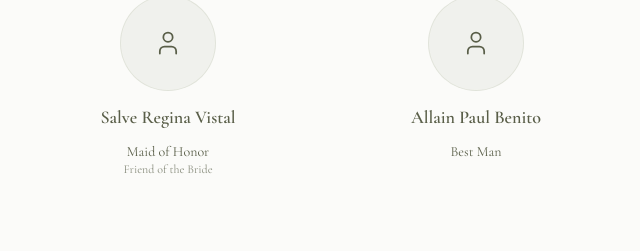
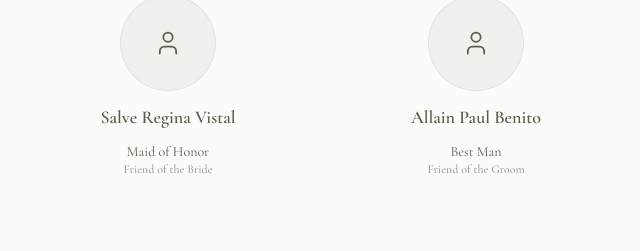
Before and after one commit to CeeZ-11/wedding-rsvp, a React (Vite) app: page /guide in a window 1280 px wide. Shown: the part 5717-5968 px from the top of the page, without its empty margins (318-958 px from the left). Built offline with nearby package versions, Linux system fonts and the light colour scheme.

Commit message:
Update entourage

```diff
--- a/src/data/entourage.ts
+++ b/src/data/entourage.ts
@@ -68,6 +68,7 @@ export const entourage: EntourageData = {
       {
         name: "Allain Paul Benito",
         role: "Best Man",
+        relation: "Friend of the Groom",
       },
     ],
 
```
